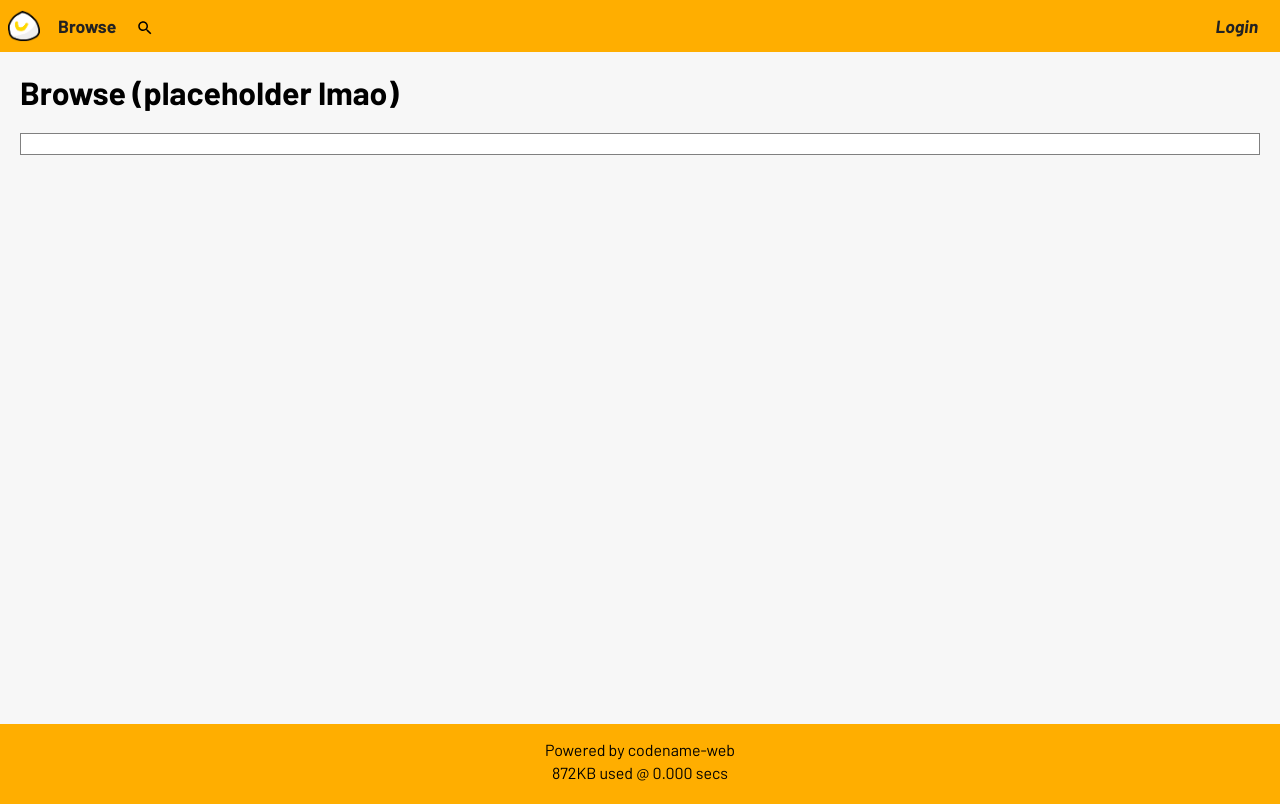
After one commit to chazizgrkb/cheeseRox-web, a PHP site: page /browse.php in a window 1280 px wide. The commit adds this page. Run offline with PHP 8.4, Linux system fonts and the light colour scheme; data that the repository does not hold is empty; style sheets or scripts are compiled from the project's sources.

Commit message:
cards, browse page.

```diff
--- a/assets/scss/style.scss
+++ b/assets/scss/style.scss
@@ -389,10 +389,6 @@ form.reglog {
 	border: 0;
 }
 
-.center {
-	text-align: center;
-}
-
 // Pagination \\
 .pagination {
 	margin-top: 1em;
@@ -513,5 +509,13 @@ form.reglog {
 	}
 }
 
+/// Cards \\\
+
+.card {
+	border: 1px solid gray;
+	background-color: white;
+	padding: 10px;
+}
+
 /// Forums \\\
 @import "_style_forums";
--- /dev/null
+++ b/browse.php
@@ -0,0 +1,10 @@
+<?php
+require('lib/common.php');
+
+$twig = twigloader();
+
+$allShit = query("SELECT * FROM posts");
+
+echo $twig->render('browse.twig', [
+	'allShit' => $allShit
+]);
--- a/templates/_layout.twig
+++ b/templates/_layout.twig
@@ -13,10 +13,7 @@
 		<div class="top">
 			<a href="/"><img class="picon" src="/assets/icon.png"/></a>
 			<ul class="menu left">
-				<li><a href="/popular.php" class="btn">Popular</a></li>
-				<li><a href="/top.php" class="btn">Top</a></li>
-				<li><a href="/latest.php" class="btn">New</a></li>
-				<li><a href="/chat.php" class="btn">Chat</a></li>
+				<li><a href="/browse.php" class="btn">Browse</a></li>
 				<li><a href="/search.php" class="btn"><img src="/assets/icons/search.svg" class="search"></a></li>
 			</ul>
 			<ul class="menu right">
--- /dev/null
+++ b/templates/browse.twig
@@ -0,0 +1,14 @@
+{% extends "_layout.twig" %}
+
+{% block title %}Browse{% endblock %}
+
+	{% block content %}
+<h1>Browse (placeholder lmao)</h1>
+<div class="center">
+	<div class="card">
+		{% for shit in allShit %}
+			<a href="post.php?id={{ shit.id }}">{{ shit.title }}</a><br>
+		{% endfor %}
+	</div>
+</div>
+	{% endblock %}
--- a/templates/index.twig
+++ b/templates/index.twig
@@ -4,14 +4,16 @@
 
 	{% block content %}
 <div class="center">
-	<h2>cheeseRox Web</h2>
+	<div class="card">
+		<img src="/assets/logo.png" style="width:450px;">
 		{% if log %}
 			<p>Hello, {{ userdata.name }}</p>
 		{% endif %}
-	<form id="form">
+		<form id="form" action="/search.php">
 		  <input type="search" id="query" name="q" placeholder="Search...">
 		  <button>Search</button>
 		</form>
 	</div>
+</div>
 <br>
 	{% endblock %}
```
Lines whose indentation alone changed are shown as unchanged.
